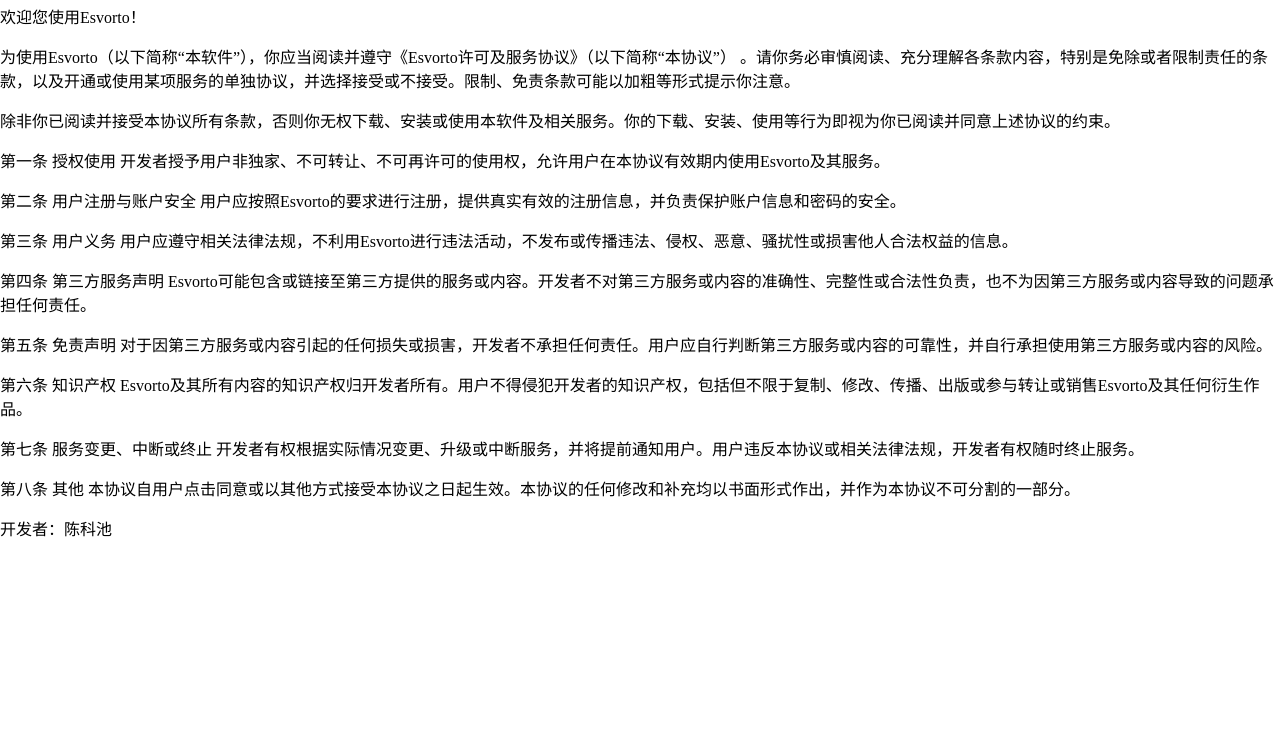
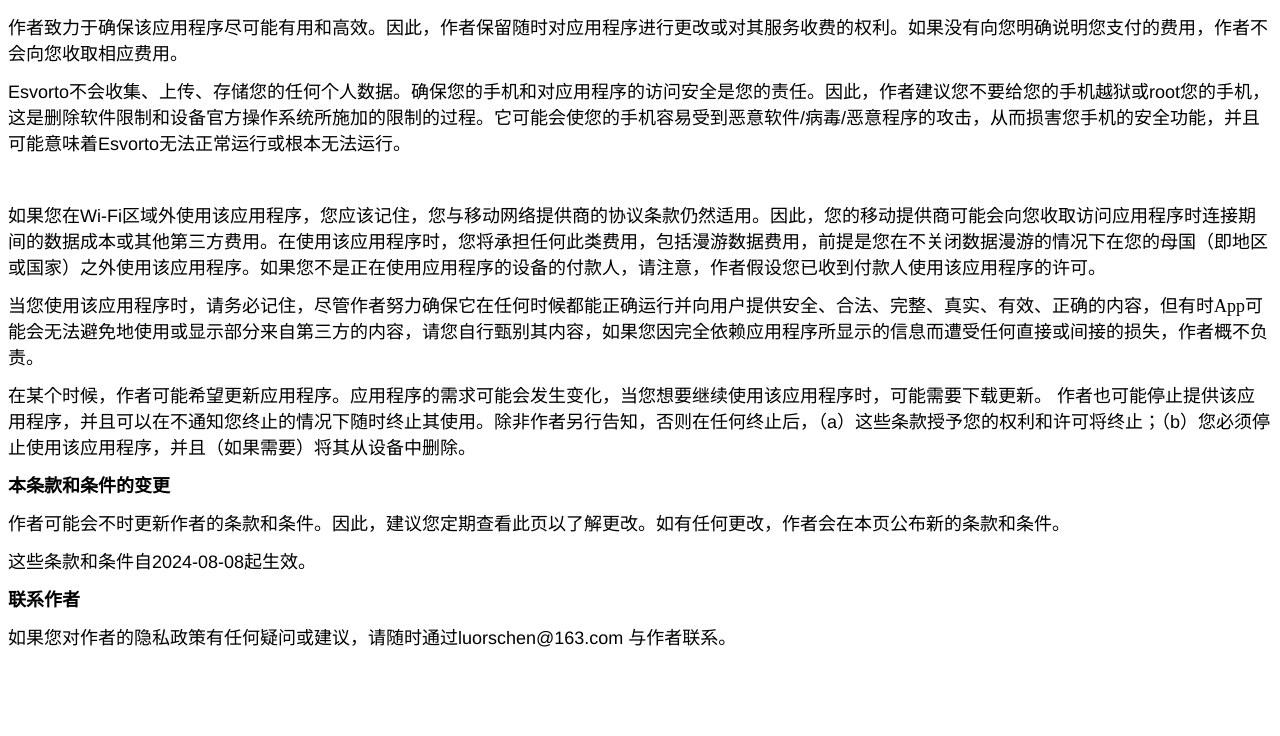
Before and after one commit to luorschen/esvorto_privacy_policy.github.io, a plain HTML site: page index.html in a window 1280 px wide. Shown: the part 85-821 px from the top of the page. After the commit the page ends 800 px from the top, so only its background shows below. Drawn offline with Linux system fonts and the light colour scheme.

Commit message:
Update index.html

```diff
--- a/index.html
+++ b/index.html
@@ -1,84 +1,34 @@
-<!DOCTYPE html>
-
-<html lang="zh">
-
-    <head>
-      <meta charset="utf-8">
-
-      <meta http-equiv="X-UA-Compatible" content="IE=edge">
-
-      <link rel="apple-touch-icon" sizes="76x76" href="/favicon.ico">
-
-      <link rel="icon" href="/favicon.ico">
-
-      <meta name="viewport" content="width=device-width,initial-scale=1.0">
-
-      <title>Esvorto使用及服务许可协议</title>
-
-      <meta content='width=device-width, initial-scale=1.0, maximum-scale=1.0, user-scalable=no, shrink-to-fit=no' name='viewport'/>
-
-      <meta content="yes" name="apple-mobile-web-app-capable">
-
-      <meta content="black" name="apple-mobile-web-app-status-bar-style">
-
-      <meta content="telephone=no" name="format-detection">
-
-      <meta content="email=no" name="format-detection">
-
-      <meta name="keywords" content="关键字"/>
-
-      <meta name="description" content="描述"/>
-
-      <style>
-
-        html,body {
-
-          width: 100%;
-
-          height: 100%;
-
-          margin: 0;
-
-          padding: 0;
-
-        }
-      </style>
-
-    </head>
-
-    <body>
-
-      <section class="content"></section>
-
-      <script type="text/javascript">
-
-         window.onload = function () {}
-
-      </script>
-
-      <h1>Esvorto使用及服务许可协议</h1>
-
-      <p>
-      欢迎您使用Esvorto！
-      </p>
-      <p>
-      为使用Esvorto（以下简称“本软件”），你应当阅读并遵守《Esvorto许可及服务协议》（以下简称“本协议”） 。请你务必审慎阅读、充分理解各条款内容，特别是免除或者限制责任的条款，以及开通或使用某项服务的单独协议，并选择接受或不接受。限制、免责条款可能以加粗等形式提示你注意。</P>
-
- <p>除非你已阅读并接受本协议所有条款，否则你无权下载、安装或使用本软件及相关服务。你的下载、安装、使用等行为即视为你已阅读并同意上述协议的约束。</P>
-
- <p>第一条 授权使用 开发者授予用户非独家、不可转让、不可再许可的使用权，允许用户在本协议有效期内使用Esvorto及其服务。</P>
- <p>第二条 用户注册与账户安全 用户应按照Esvorto的要求进行注册，提供真实有效的注册信息，并负责保护账户信息和密码的安全。</P>
- <p>第三条 用户义务 用户应遵守相关法律法规，不利用Esvorto进行违法活动，不发布或传播违法、侵权、恶意、骚扰性或损害他人合法权益的信息。</P>
- <p>第四条 第三方服务声明 Esvorto可能包含或链接至第三方提供的服务或内容。开发者不对第三方服务或内容的准确性、完整性或合法性负责，也不为因第三方服务或内容导致的问题承担任何责任。</P>
- <p>第五条 免责声明 对于因第三方服务或内容引起的任何损失或损害，开发者不承担任何责任。用户应自行判断第三方服务或内容的可靠性，并自行承担使用第三方服务或内容的风险。</P>
- <p>第六条 知识产权 Esvorto及其所有内容的知识产权归开发者所有。用户不得侵犯开发者的知识产权，包括但不限于复制、修改、传播、出版或参与转让或销售Esvorto及其任何衍生作品。</P>
- <p>第七条 服务变更、中断或终止 开发者有权根据实际情况变更、升级或中断服务，并将提前通知用户。用户违反本协议或相关法律法规，开发者有权随时终止服务。</P>
- <p>第八条 其他 本协议自用户点击同意或以其他方式接受本协议之日起生效。本协议的任何修改和补充均以书面形式作出，并作为本协议不可分割的一部分。</P>
-
-开发者：陈科池</P>
-
-
-
-    </body>
-
+<!DOCTYPE html PUBLIC "-//W3C//DTD HTML 4.01//EN" "http://www.w3.org/TR/html4/strict.dtd">
+<html>
+<head>
+  <meta http-equiv="Content-Type" content="text/html; charset=utf-8">
+  <meta http-equiv="Content-Style-Type" content="text/css">
+  <title></title>
+  <meta name="Generator" content="Cocoa HTML Writer">
+  <meta name="CocoaVersion" content="2487.7">
+  <style type="text/css">
+    p.p1 {margin: 0.0px 0.0px 0.0px 0.0px; font: 18.0px 'PingFang SC Semibold'; -webkit-text-stroke: #000000}
+    p.p2 {margin: 0.0px 0.0px 12.0px 0.0px; font: 18.0px 'PingFang SC'; -webkit-text-stroke: #000000}
+    p.p3 {margin: 0.0px 0.0px 12.0px 0.0px; font: 18.0px 'Helvetica Neue'; -webkit-text-stroke: #000000; min-height: 22.0px}
+    p.p4 {margin: 0.0px 0.0px 12.0px 0.0px; font: 18.0px 'PingFang SC Semibold'; -webkit-text-stroke: #000000}
+    span.s1 {font: 18.0px 'PingFang SC'; font-kerning: none}
+    span.s2 {font-kerning: none}
+    span.s3 {font: 18.0px 'Helvetica Neue'; font-kerning: none}
+  </style>
+</head>
+<body>
+<p class="p1"><span class="s1"><b>Esvorto使用条款和条件</b></span></p>
+<p class="p2"><span class="s2">当您下载或使用Esvorto，此条款将自动适用于您</span><span class="s3">——</span><span class="s2">因此，请确保在使用该应用程序之前仔细阅读这些条款。您不得以任何方式复制或修改此应用程序的任何部分及作者的商标。您无权尝试提取应用程序的源代码，也不应尝试将应用程序翻译成其他语言或制作派生版本。</span></p>
+<p class="p2"><span class="s2">作者致力于确保该应用程序尽可能有用和高效。因此，作者保留随时对应用程序进行更改或对其服务收费的权利。如果没有向您明确说明您支付的费用，作者不会向您收取相应费用。</span></p>
+<p class="p2"><span class="s3">Esvorto</span><span class="s2">不会收集、上传、存储您的任何个人数据。确保您的手机和对应用程序的访问安全是您的责任。因此，作者建议您不要给您的手机越狱或</span><span class="s3">root</span><span class="s2">您的手机，这是删除软件限制和设备官方操作系统所施加的限制的过程。它可能会使您的手机容易受到恶意软件</span><span class="s3">/</span><span class="s2">病毒</span><span class="s3">/</span><span class="s2">恶意程序的攻击，从而损害您手机的安全功能，并且可能意味着</span><span class="s3">Esvorto</span><span class="s2">无法正常运行或根本无法运行。</span></p>
+<p class="p3"><span class="s2"></span><br></p>
+<p class="p2"><span class="s2">如果您在</span><span class="s3">Wi-Fi</span><span class="s2">区域外使用该应用程序，您应该记住，您与移动网络提供商的协议条款仍然适用。因此，您的移动提供商可能会向您收取访问应用程序时连接期间的数据成本或其他第三方费用。在使用该应用程序时，您将承担任何此类费用，包括漫游数据费用，前提是您在不关闭数据漫游的情况下在您的母国（即地区或国家）之外使用该应用程序。如果您不是正在使用应用程序的设备的付款人，请注意，作者假设您已收到付款人使用该应用程序的许可。</span></p>
+<p class="p2"><span class="s2">当您使用该应用程序时，请务必记住，尽管作者努力确保它在任何时候都能正确运行并向用户提供安全、合法、完整、真实、有效、正确的内容，但有时App可能会无法避免地使用或显示部分来自第三方的内容，请您自行甄别其内容，如果您因完全依赖应用程序所显示的信息而遭受任何直接或间接的损失，作者概不负责。</span></p>
+<p class="p2"><span class="s2">在某个时候，作者可能希望更新应用程序。应用程序的需求可能会发生变化，当您想要继续使用该应用程序时，可能需要下载更新。</span><span class="s3"> </span><span class="s2">作者也可能停止提供该应用程序，并且可以在不通知您终止的情况下随时终止其使用。除非作者另行告知，否则在任何终止后，（</span><span class="s3">a</span><span class="s2">）这些条款授予您的权利和许可将终止；（</span><span class="s3">b</span><span class="s2">）您必须停止使用该应用程序，并且（如果需要）将其从设备中删除。</span></p>
+<p class="p4"><span class="s1"><b>本条款和条件的变更</b></span></p>
+<p class="p2"><span class="s2">作者可能会不时更新作者的条款和条件。因此，建议您定期查看此页以了解更改。如有任何更改，作者会在本页公布新的条款和条件。</span></p>
+<p class="p2"><span class="s2">这些条款和条件自</span><span class="s3">2024-08-08</span><span class="s2">起生效。</span></p>
+<p class="p4"><span class="s1"><b>联系作者</b></span></p>
+<p class="p2"><span class="s2">如果您对作者的隐私政策有任何疑问或建议，请随时通过</span><span class="s3">luorschen@163.com </span><span class="s2">与作者联系。</span></p>
+</body>
 </html>
```
